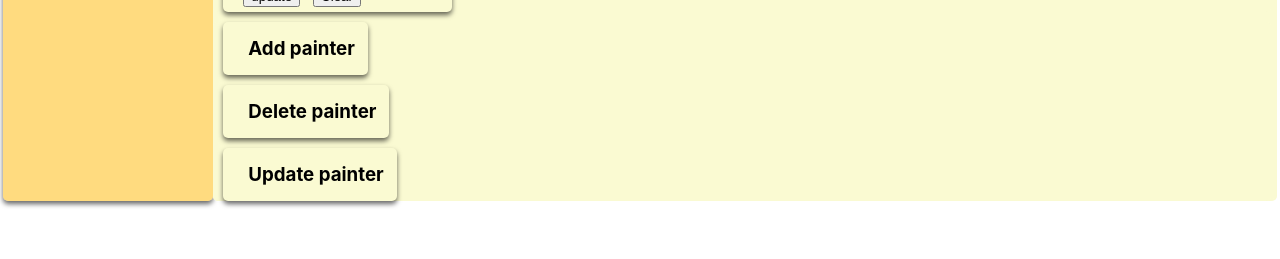
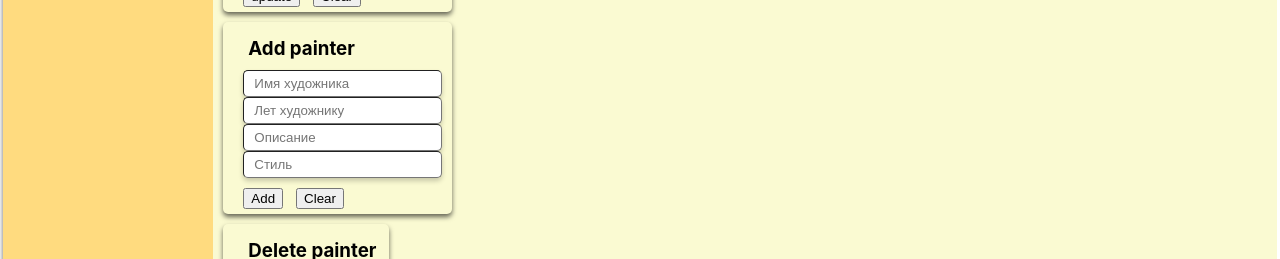
Before and after one commit to KruegerTheArtist/WebBookStore, a React (Create React App) app in the folder react-web-client/: page /adminPanel in a window 1280 px wide. Shown: the part 551-810 px from the top of the page. Built offline with nearby package versions, Linux system fonts and the light colour scheme; no server answers.

Commit message:
Добавление художника

```diff
--- a/react-web-client/src/App.js
+++ b/react-web-client/src/App.js
@@ -6,12 +6,14 @@ import Content from './components/body/content/Content';
 import { BrowserRouter } from 'react-router-dom';
 
 const Test = (props) => {
+  console.log('@@@@', props);
+
   return (
     <div className="app-wrapper">
       <BrowserRouter>
         <Header />
         <Navbar />
-        <Content content={props.state.contentPage} setPainterStyle={props.setPainterStyle} deletePainterStyle={props.deletePainterStyle} updatePainterStyle={props.updatePainterStyle}/>
+        <Content content={props.state.contentPage} painterMethods={props.painterMethods} setPainterStyle={props.setPainterStyle} deletePainterStyle={props.deletePainterStyle} updatePainterStyle={props.updatePainterStyle}/>
       </BrowserRouter>
     </div>
   );
--- a/react-web-client/src/components/admin-panel/AdminPanel.jsx
+++ b/react-web-client/src/components/admin-panel/AdminPanel.jsx
@@ -10,7 +10,7 @@ const AdminPanel = (props) => {
 
         <div className={cs.content}>
             <PainterStyleForm deletePainterStyle={props.props.deletePainterStyle}  updatePainterStyle={props.props.updatePainterStyle} setPainterStyle={props.props.setPainterStyle} painterStyles={props.props.content} />
-            <PainterForm />
+            <PainterForm painterMethods={props.props.painterMethods}/>
 
         </div>
     );
--- a/react-web-client/src/components/admin-panel/painter/PainterForm.jsx
+++ b/react-web-client/src/components/admin-panel/painter/PainterForm.jsx
@@ -6,13 +6,14 @@ import UpdatePainter from './update-painter/UpdatePainter';
 
 
 const PainterForm = (props) => {
+    console.log('PAAAA', props);
 
     return (
 
         <div className={cs.content}>
-            <AddPainter/>
-            <DeletePainter/>
-            <UpdatePainter/>
+            <AddPainter setPainter={props}/>
+            <DeletePainter deletePainter={props}/>
+            <UpdatePainter updatePainter={props}/>
         </div>
     );
 }
--- a/react-web-client/src/components/admin-panel/painter/add-painter/AddPainter.jsx
+++ b/react-web-client/src/components/admin-panel/painter/add-painter/AddPainter.jsx
@@ -1,11 +1,49 @@
 import React from 'react';
 import "./AddPainter.css";
 
+//TODO переделать выбор стиля художника на select или checkboxes
 const AddPainter = (props) => {
+    console.log('PROS', props);
+    let name = React.createRef();
+    let age = React.createRef();
+    let description = React.createRef();
+    let style = React.createRef();
+
+    let add = () => {
+        let currentName = name.current.value;
+        let currentAge = age.current.value;
+        let currentDescription = description.current.value;
+        let currentStyle = style.current.value;
+
+        props.setPainter.painterMethods.setPainter(currentName, currentAge, currentDescription, currentStyle );
+    }
+
+    let clear = () => {
+        name.current.value = '';
+        age.current.value = '';
+        description.current.value = '';
+        style.current.value = '';
+    }
 
     return (
         <div className="add-form">
             <h3>Add painter</h3>
+            <div>
+                <input className="input" ref={name} placeholder="Имя художника" />
+            </div>
+            <div>
+                <input className="input" ref={age} placeholder="Лет художнику" />
+            </div>
+            <div>
+                <input className="input" ref={description} placeholder="Описание" />
+            </div>
+            <div>
+                <input className="input" ref={style} placeholder="Стиль" />
+            </div>
+            <div>
+                <button className="button" onClick={add}>Add</button>
+                <button className="button" onClick={clear}>Clear</button>
+            </div>
         </div >
     );
 }
--- a/react-web-client/src/redux/state.js
+++ b/react-web-client/src/redux/state.js
@@ -60,6 +60,54 @@ export let updatePainterStyle = (id, name) => {
     initializeData();
 }
 
+export let setPainter = (name, age, description, styleName) => {
+    let styleId = state.contentPage.painterStyles.find(ps => ps.name === styleName).id
+    console.log('styleId', styleId);
+
+    let painter = {
+        id: newGuid(),
+        name,
+        age,
+        description,
+        styleId: styleId,
+        booksIds: [
+            newGuid()
+        ]
+      }
+    axios.post('https://localhost:44394/api/Painter', painter).then(response => {
+        console.log('set', response);
+    })
+
+    getPainter();
+    rerenderEntireTree(state);
+}
+
+export let getPainter = () => {
+    axios.get('https://localhost:44394/api/PainterStyle/GetPainterStyles').then(response => {
+        console.log('get', response);
+        state.contentPage.painterStyles = response.data;
+    })
+    return state.contentPage.painterStyles;
+}
+
+export let deletePainter = (id) => {
+    axios.delete('https://localhost:44394/api/PainterStyle/' + id).then(response => {
+        console.log('delete', response);
+    })
+
+    // initializeData();
+}
+
+export let updatePainter = (id, name) => {
+    axios.put('https://localhost:44394/api/PainterStyle/',{id: id, name: name}).then(response => {
+        console.log('update', response);
+    })
+
+    // initializeData();
+}
+
+
+
 let newGuid = () => {
     return 'xxxxxxxx-xxxx-4xxx-yxxx-xxxxxxxxxxxx'.replace(/[xy]/g, function (c) {
         const r = Math.random() * 16 | 0, v = c == 'x' ? r : (r & 0x3 | 0x8);
--- a/react-web-client/src/render.js
+++ b/react-web-client/src/render.js
@@ -3,12 +3,17 @@ import ReactDOM from 'react-dom';
 import './index.css';
 import App from './App';
 import * as serviceWorker from './serviceWorker';
-import { setPainterStyle, initializeData, deletePainterStyle, updatePainterStyle } from './redux/state';
+import { setPainterStyle, initializeData, deletePainterStyle, updatePainterStyle, setPainter, deletePainter, updatePainter } from './redux/state';
 
 export let rerenderEntireTree = (state) => {
+  let painterMethods = {
+    setPainter,
+    deletePainter,
+    updatePainter
+  }
   ReactDOM.render(
     <React.StrictMode>
-      <App state={state} setPainterStyle={setPainterStyle} deletePainterStyle={deletePainterStyle} updatePainterStyle={updatePainterStyle}/>
+      <App state={state} setPainterStyle={setPainterStyle} deletePainterStyle={deletePainterStyle} updatePainterStyle={updatePainterStyle} painterMethods={painterMethods}/>
     </React.StrictMode>,
     document.getElementById('root')
   );
```
